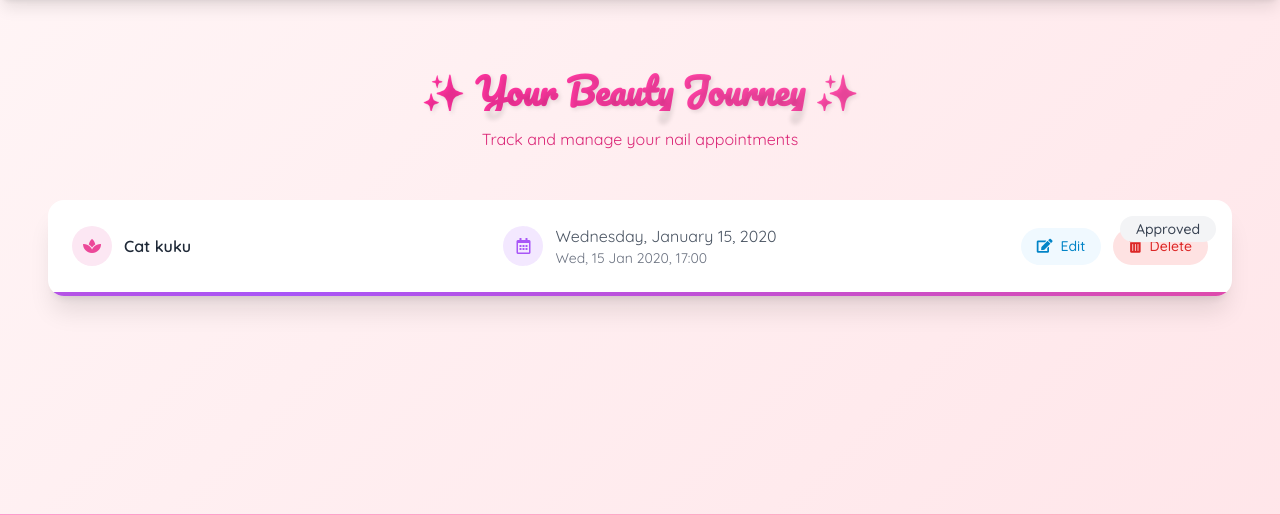
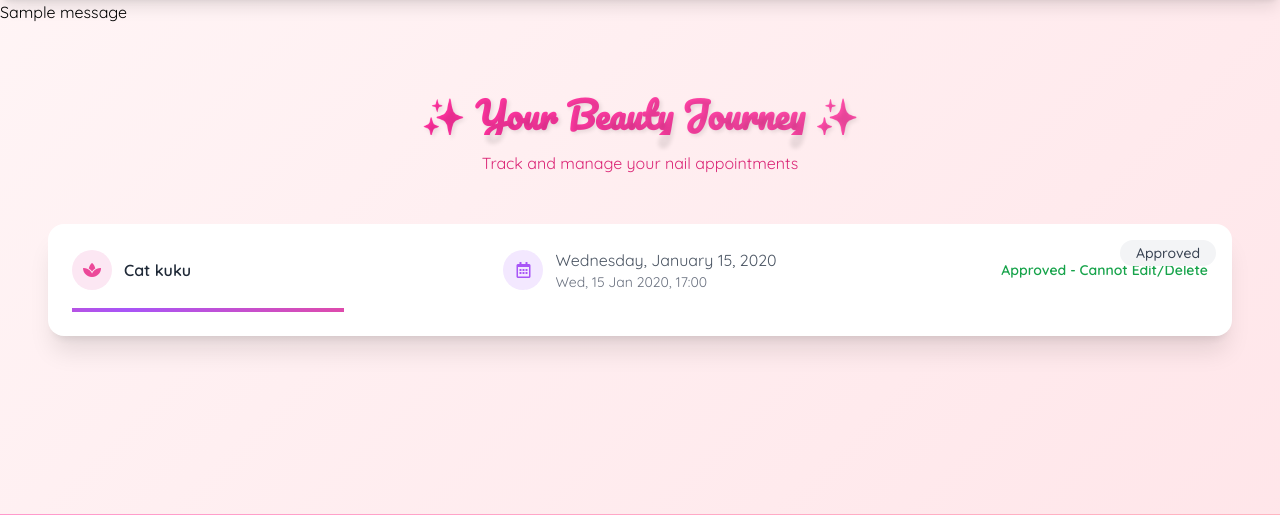
Before and after one commit to acengucop/nailart_salon, a Django app: page /appointments/ in a window 1280 px wide. Shown: the part 70-585 px from the top of the page. Run offline with Django 5.2, Linux system fonts and the light colour scheme; a user stored in the database is signed in; data comes from the database, SQL or seed files in the repository; tables that the repository leaves empty hold one stand-in row (values such as "Sample post"); one stand-in notice (Sample message) is shown; some libraries are stand-ins or nearby versions.

Commit message:
Pesan commit

```diff
--- a/salon/templates/salon/base.html
+++ b/salon/templates/salon/base.html
@@ -183,6 +183,17 @@
 
         </header>
 
+        {% if messages %}
+        <div class="messages">
+            {% for message in messages %}
+                <div class="alert alert-{{ message.tags }}">
+                    {{ message }}
+                </div>
+            {% endfor %}
+        </div>
+    {% endif %}
+
+
     <!-- Main Content -->
     <main class="container mx-auto p-6 flex-grow">
         {% block content %}
--- a/salon/templates/salon/user_appointments.html
+++ b/salon/templates/salon/user_appointments.html
@@ -48,7 +48,9 @@
                     </div>
 
                     <!-- Actions -->
+<!-- Actions -->
 <div class="md:col-span-1 flex justify-end space-x-3">
+    {% if appointment.status != 'Approved' %}
         <a href="{% url 'edit_appointment' appointment.id %}"
            class="action-button edit-button">
             <i class="fas fa-edit mr-2"></i>
@@ -59,8 +61,13 @@
             <i class="fas fa-trash-alt mr-2"></i>
             Delete
         </a>
+    {% else %}
+        <span class="text-green-600 font-semibold text-sm">
+            Approved - Cannot Edit/Delete
+        </span>
+    {% endif %}
 </div>
-                </div>
+
 
                 <!-- Progress Bar -->
                 <div class="h-1 bg-gradient-to-r from-pink-500 via-purple-500 to-pink-500 progress-bar"></div>
--- a/salon/views.py
+++ b/salon/views.py
@@ -47,6 +47,33 @@ class DesignGalleryListView(ListView):
         context = super().get_context_data(**kwargs)
         context['comment_form'] = GalleryCommentForm()
         return context
+
+
+from datetime import timedelta
+from django.utils.timezone import now, localtime
+from .models import Appointment
+
+def get_available_slots_for_today():
+    """
+    Mengambil slot yang tersedia untuk hari ini setiap 30 menit,
+    dimulai dari jam buka (10:00) sampai jam tutup (22:00).
+    """
+    current_time = localtime(now())
+    opening_time = current_time.replace(hour=10, minute=0, second=0, microsecond=0)
+    closing_time = current_time.replace(hour=22, minute=0, second=0, microsecond=0)
+
+    booked_slots = Appointment.objects.filter(
+        date_time__date=current_time.date()
+    ).values_list('date_time', flat=True)
+
+    slots = []
+    slot_time = opening_time
+    while slot_time < closing_time:
+        if slot_time not in booked_slots and slot_time >= current_time:
+            slots.append(slot_time)
+        slot_time += timedelta(minutes=30)
+
+    return slots
 
 
 
@@ -112,6 +139,9 @@ class UserAppointmentListView(LoginRequiredMixin, ListView):
         return Appointment.objects.filter(user=self.request.user).order_by('-date_time')
 
 
+from django.contrib import messages
+from django.shortcuts import redirect
+
 class AppointmentUpdateView(LoginRequiredMixin, UserPassesTestMixin, UpdateView):
     """Mengupdate appointment user."""
     model = Appointment
@@ -120,9 +150,22 @@ class AppointmentUpdateView(LoginRequiredMixin, UserPassesTestMixin, UpdateView)
     success_url = reverse_lazy('user_appointments')
 
     def test_func(self):
-        return self.request.user == self.get_object().user
+        appointment = self.get_object()
+        # Hanya user pemilik dan appointment yang belum di-approve
+        return self.request.user == appointment.user and appointment.status != 'Approved'
+
+    def handle_no_permission(self):
+        messages.error(self.request, "You cannot edit an approved appointment.")
+        return redirect('user_appointments')
 
     def form_valid(self, form):
+        appointment = self.get_object()
+
+        # Validasi tambahan jika status appointment berubah di luar kontrol
+        if appointment.status == 'Approved':
+            messages.error(self.request, "You cannot edit an approved appointment.")
+            return redirect('user_appointments')
+
         # Validasi jam operasional
         date_time = form.instance.date_time
         opening_time = date_time.replace(hour=10, minute=0, second=0, microsecond=0)
@@ -140,6 +183,10 @@ class AppointmentUpdateView(LoginRequiredMixin, UserPassesTestMixin, UpdateView)
         return super().form_valid(form)
 
 
+
+from django.contrib import messages
+from django.shortcuts import redirect
+
 class AppointmentDeleteView(LoginRequiredMixin, UserPassesTestMixin, DeleteView):
     """Menghapus appointment user."""
     model = Appointment
@@ -147,30 +194,25 @@ class AppointmentDeleteView(LoginRequiredMixin, UserPassesTestMixin, DeleteView)
     success_url = reverse_lazy('user_appointments')
 
     def test_func(self):
-        return self.request.user == self.get_object().user
+        appointment = self.get_object()
+        # Hanya user pemilik appointment dan status bukan 'Approved'
+        return self.request.user == appointment.user and appointment.status != 'Approved'
 
+    def handle_no_permission(self):
+        messages.error(self.request, "You cannot delete an approved appointment.")
+        return redirect('user_appointments')
 
-def get_available_slots_for_today():
-    """
-    Mengambil slot yang tersedia untuk hari ini setiap 30 menit,
-    dimulai dari jam buka (10:00) sampai jam tutup (22:00).
-    """
-    current_time = localtime(now())
-    opening_time = current_time.replace(hour=10, minute=0, second=0, microsecond=0)
-    closing_time = current_time.replace(hour=22, minute=0, second=0, microsecond=0)
+    def delete(self, request, *args, **kwargs):
+        appointment = self.get_object()
 
-    booked_slots = Appointment.objects.filter(
-        date_time__date=current_time.date()
-    ).values_list('date_time', flat=True)
+        # Validasi tambahan saat proses delete
+        if appointment.status == 'Approved':
+            messages.error(request, "You cannot delete an approved appointment.")
+            return redirect('user_appointments')
 
-    slots = []
-    slot_time = opening_time
-    while slot_time < closing_time:
-        if slot_time not in booked_slots and slot_time >= current_time:
-            slots.append(slot_time)
-        slot_time += timedelta(minutes=30)
+        messages.success(request, "Appointment has been successfully deleted.")
+        return super().delete(request, *args, **kwargs)
 
-    return slots
 
 
 class CustomLogoutView(LogoutView):
@@ -190,7 +232,9 @@ from django.urls import reverse_lazy
 from .models import Appointment, Service, DesignGallery
 
 # Admin can see and update appointments
+from django.contrib import messages
 from django.shortcuts import redirect
+from django.urls import reverse_lazy
 from django.views.generic import ListView
 from django.contrib.auth.mixins import LoginRequiredMixin, UserPassesTestMixin
 from .models import Appointment
@@ -206,17 +250,28 @@ class AdminAppointmentListView(LoginRequiredMixin, UserPassesTestMixin, ListView
     def post(self, request, *args, **kwargs):
         appointment_id = request.POST.get('appointment_id')
         new_status = request.POST.get('status')
+        action = request.POST.get('action')  # Tambahkan action untuk delete
 
-        if appointment_id and new_status in ['Approved', 'Rejected']:
+        if appointment_id:
             try:
                 appointment = Appointment.objects.get(pk=appointment_id)
-                appointment.status = new_status
-                appointment.save()
-                self.success_message = f"Appointment status changed to {new_status}."
+
+                # Aksi untuk mengubah status
+                if new_status in ['Approved', 'Rejected']:
+                    appointment.status = new_status
+                    appointment.save()
+                    messages.success(request, f"Appointment status changed to {new_status}.")
+
+                # Aksi untuk menghapus appointment
+                elif action == 'delete':
+                    appointment.delete()
+                    messages.success(request, "Appointment has been successfully deleted.")
+
             except Appointment.DoesNotExist:
-                self.error_message = "Appointment does not exist."
+                messages.error(request, "Appointment does not exist.")
 
         return redirect('admin_appointments')  # Redirect kembali ke halaman yang sama
+
 
 
 # Admin can add a new service
```
Also changed, not shown: salon/templates/admin/appointments_list.html (+10 -0 lines). Lines whose indentation alone changed are shown as unchanged.
